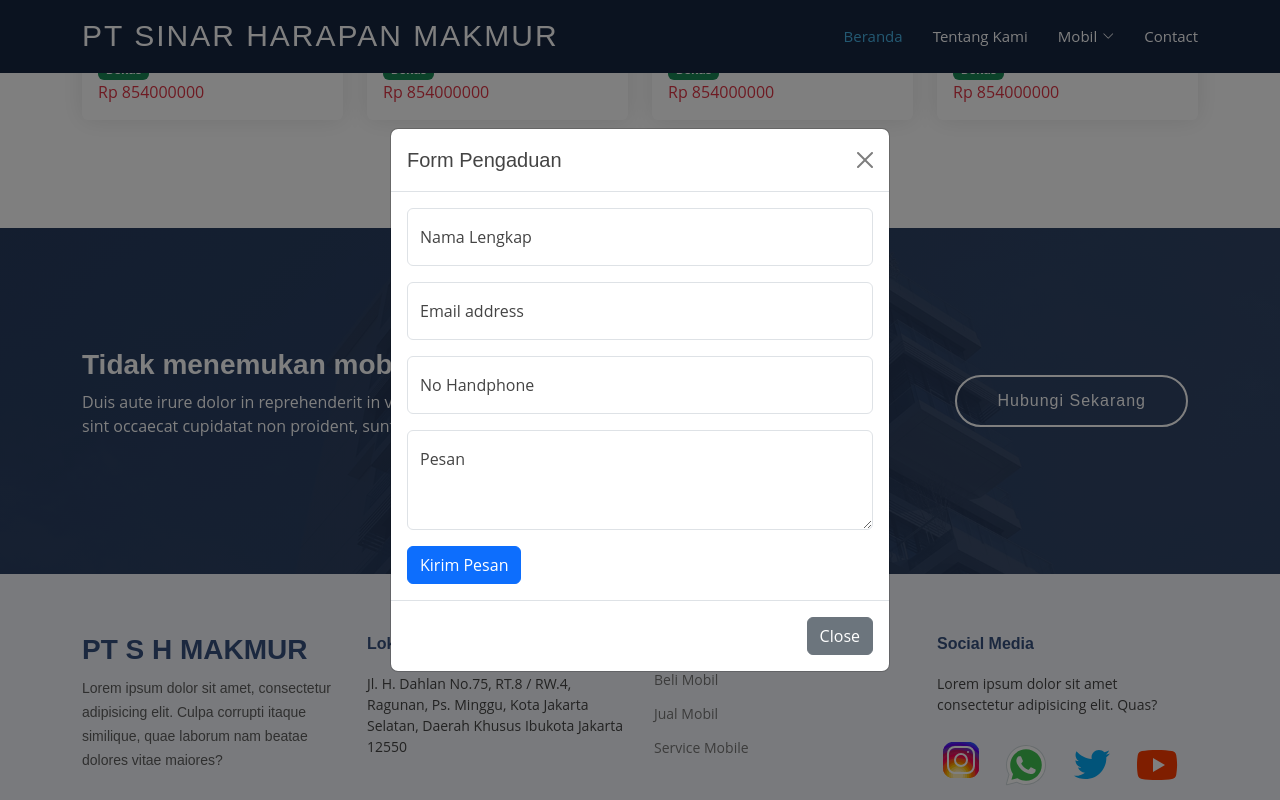
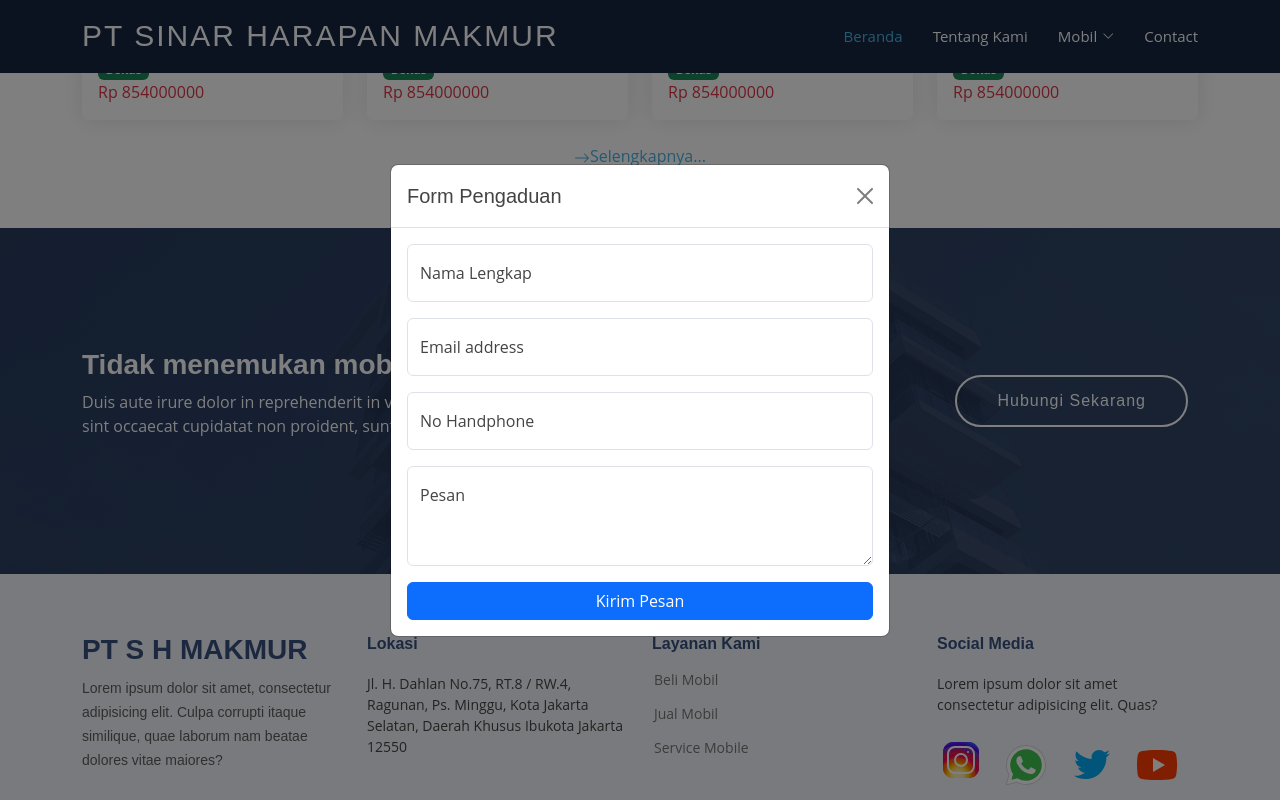
Before and after one commit to jutionck/web-sinar-harapan-makmur, a React (Create React App) app: page / in a window 1280 px wide. Both pictures are taken after a click on the button "Hubungi Sekarang". Shown: the part 2265-3065 px from the top of the page. Built offline with nearby package versions, Linux system fonts and the light colour scheme.

Commit message:
update: form pengaduan

```diff
--- a/src/components/modal/index.jsx
+++ b/src/components/modal/index.jsx
@@ -15,9 +15,6 @@ class Modal extends Component {
             <div className="modal-body">
               {children}
             </div>
-            <div className="modal-footer">
-              <button type="button" className="btn btn-secondary" data-bs-dismiss="modal">Close</button>
-            </div>
           </div>
         </div>
       </div>
--- a/src/pages/Home/Contact.jsx
+++ b/src/pages/Home/Contact.jsx
@@ -14,6 +14,11 @@ class Contact extends Component {
       message: formData,
       success: !this.state.success
     })
+    setTimeout(() => {
+      this.setState({
+        success: false
+      })
+    }, 2000)
   }
 
   render() {
--- a/src/pages/Home/ContatForm.jsx
+++ b/src/pages/Home/ContatForm.jsx
@@ -45,7 +45,9 @@ class ContactForm extends Component {
             <textarea className="form-control" placeholder="Leave a comment here" id="message" style={{ height: '100px' }} onChange={this.handleChange} value={this.state.message}></textarea>
             <label htmlFor="message">Pesan</label>
           </div>
-          <button type="submit" className="btn btn-primary mt-3">Kirim Pesan</button>
+          <div className="d-grid gap-2">
+            <button className="btn btn-primary  mt-3" type="submit">Kirim Pesan</button>
+          </div>
         </form>
       </>
     );
```
